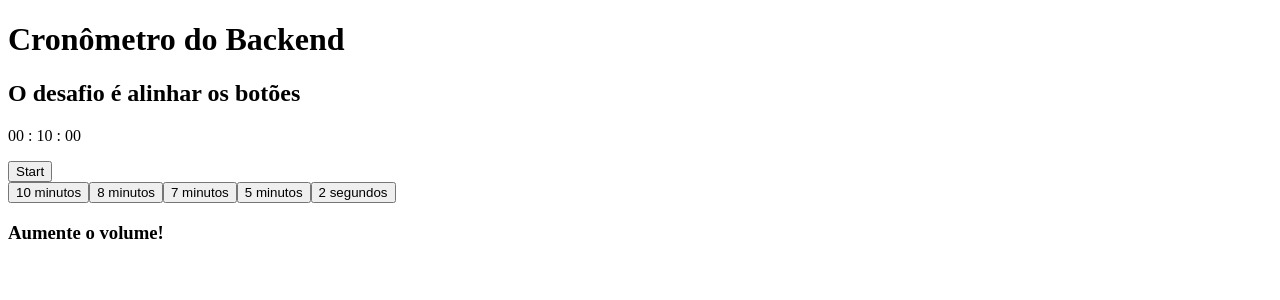
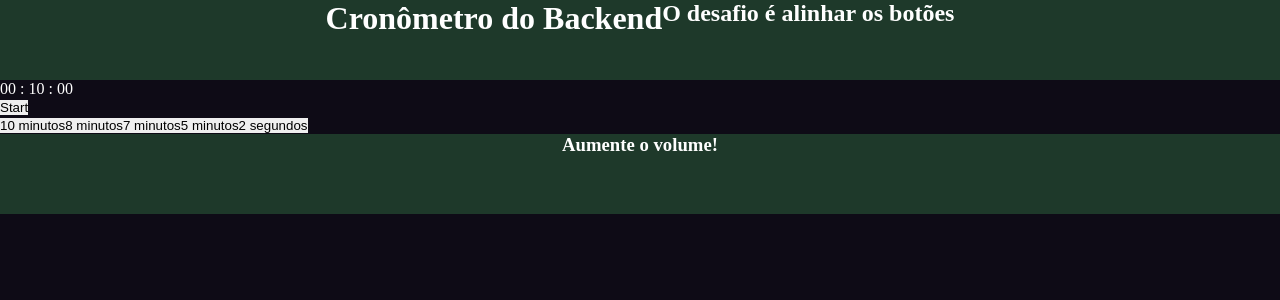
Before and after one commit to matheus-carretta/cronometro-backend, a React (Create React App) app: page / in a window 1280 px wide. Shown: the top 300 px of the page. Built offline with nearby package versions, Linux system fonts and the light colour scheme.

Commit message:
feat: inicio da estilizacao do header e footer

```diff
--- a/src/App.jsx
+++ b/src/App.jsx
@@ -3,6 +3,7 @@ import audio from './audios';
 import getDay from './utils/getDay';
 import Header from './components/Header';
 import Footer from './components/Footer';
+import './style.css';
 
 const arrayAudios = [audio.sextou, audio.segundou, audio.tercou,
   audio.quartou, audio.quintou, audio.sextou, audio.sextou];
@@ -53,7 +54,8 @@ function App() {
   };
 
   return (
-    <div className="app">
+    <main>
+      <div className="container">
         <Header />
         <div className="stopwatch-card">
           <p>{formatTime()}</p>
@@ -72,6 +74,7 @@ function App() {
         </div>
         <Footer />
       </div>
+    </main>
   );
 }
 
--- /dev/null
+++ b/src/style.css
@@ -0,0 +1,30 @@
+* {
+  padding: 0;
+  margin: 0;
+  border: 0;
+  box-sizing: border-box
+}
+
+main {
+  background-color: #0E0B16;
+  width: 100vw;
+  height: 100vh;
+  display: flex;
+}
+
+header, footer {
+  height: 10vh;
+  width: 100vw;
+  background-color: #1E392A;
+  display: flex;
+  justify-content: center;
+}
+
+.container {
+  flex-direction: column;
+  justify-content: center;
+}
+
+h1, h2, h3, p {
+  color: white;
+}
```
Lines whose indentation alone changed are shown as unchanged.
